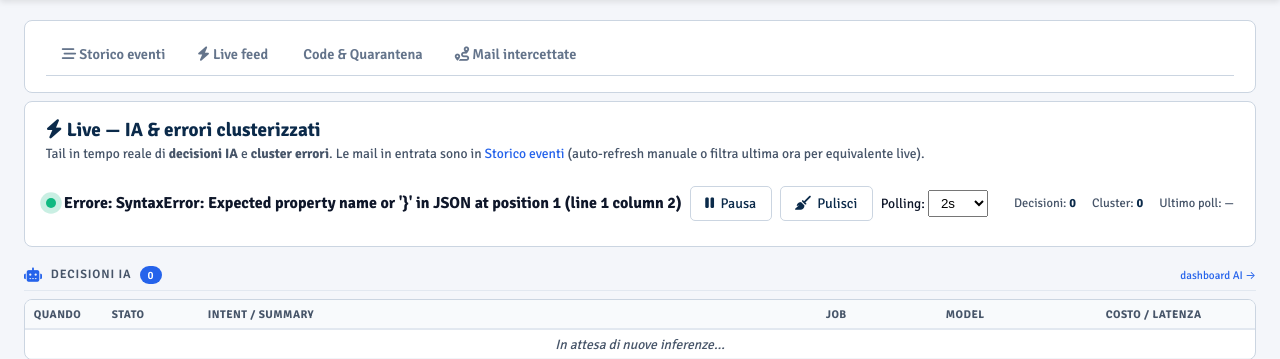
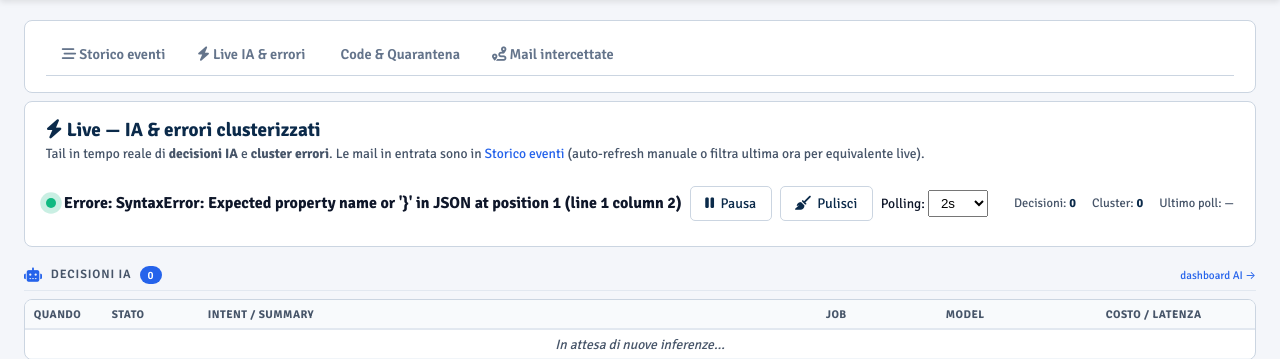
Before and after one commit to grandir66/DA-SMTP, a Python web app: template templates/admin/activity_live.html in a window 1280 px wide. Shown: the part 44-403 px from the top of the page. Run offline with Jinja, Linux system fonts and the light colour scheme; the template is opened without the code that fills it, so the values that code supplies are empty.

Commit message:
ui(tabs): rinomina sub-nav Live feed → Live IA & errori (etichetta accurata)
Co-Authored-By: Claude Opus 4.7 (1M context) <noreply@anthropic.com>

```diff
--- a/templates/admin/_operations_tabs.html
+++ b/templates/admin/_operations_tabs.html
@@ -18,7 +18,7 @@
            style="padding:0.55rem 1rem; text-decoration:none; font-weight:600; font-size:0.9rem;
                   border-bottom:3px solid {% if ep_now.startswith('activity') %}#10b981{% else %}transparent{% endif %};
                   color:{% if ep_now.startswith('activity') %}#047857{% else %}#64748b{% endif %};">
-            <i class="fas fa-bolt"></i> Live feed
+            <i class="fas fa-bolt"></i> Live IA &amp; errori
         </a>
         <a href="{{ url_for('queue.index') }}"
            style="padding:0.55rem 1rem; text-decoration:none; font-weight:600; font-size:0.9rem;
```
